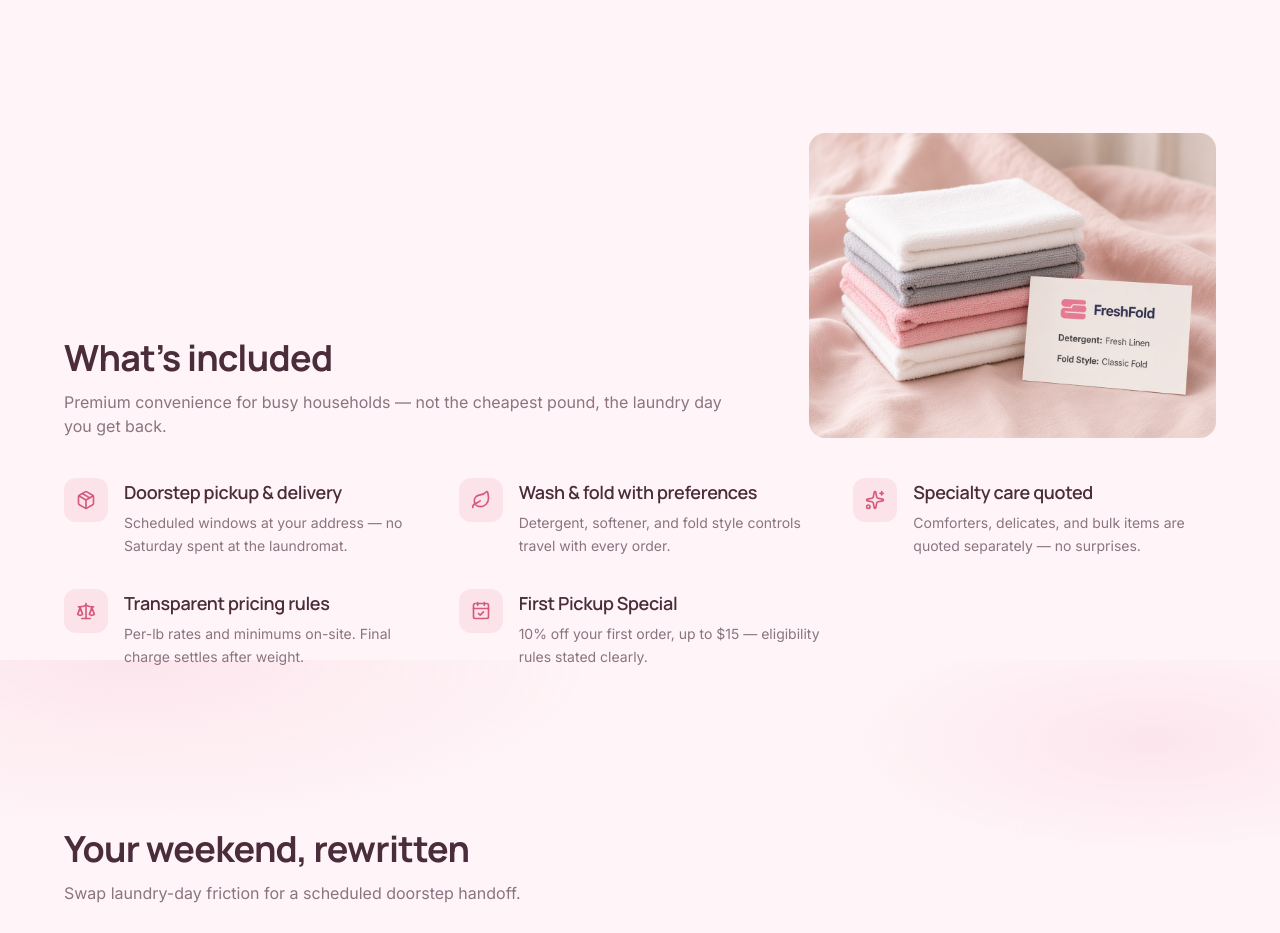
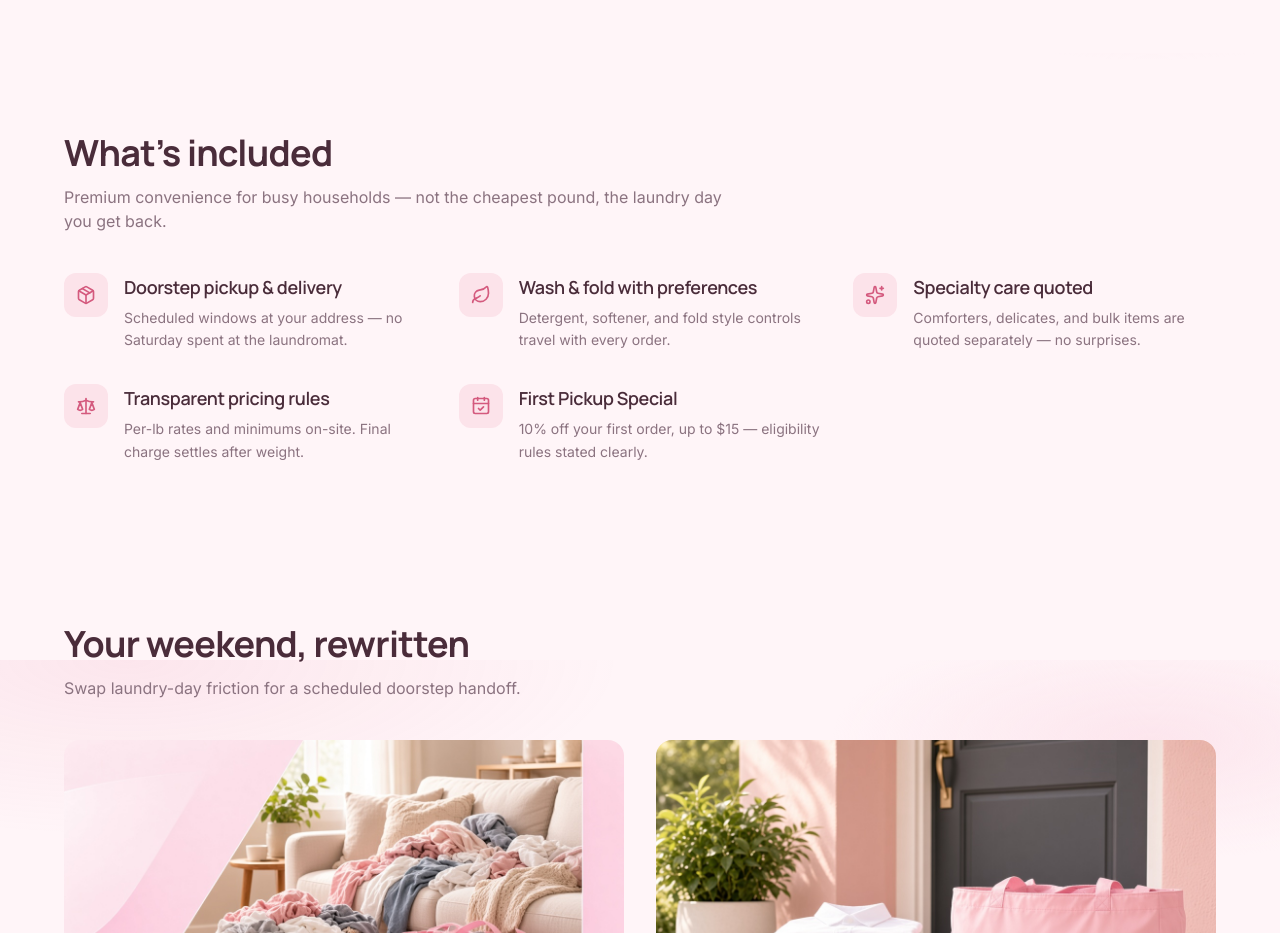
Before and after one commit to nando5990/laundry-, a React (Vite) app: page / in a window 1280 px wide. Shown: the part 3340-4273 px from the top of the page. Built offline with nearby package versions, Linux system fonts and the light colour scheme.

Commit message:
Remove photo from What’s included value stack
Keep the section text and feature list only per owner feedback.

Co-authored-by: nando5990 <nando5990@users.noreply.github.com>

```diff
--- a/src/components/marketing/ValueStack.tsx
+++ b/src/components/marketing/ValueStack.tsx
@@ -1,6 +1,4 @@
 import { CalendarCheck, Leaf, Package, Scale, Sparkles } from 'lucide-react'
-
-import { SectionMedia } from '@/components/marketing/SectionMedia'
 
 const ITEMS = [
   {
@@ -33,8 +31,6 @@ const ITEMS = [
 export function ValueStack() {
   return (
     <section className="section-pad mx-auto max-w-6xl py-16 md:py-20">
-      <div className="grid items-end gap-8 lg:grid-cols-[1.4fr_0.8fr]">
-        <div>
       <h2 className="font-display text-3xl font-bold text-navy md:text-4xl">
         What’s included
       </h2>
@@ -42,13 +38,6 @@ export function ValueStack() {
         Premium convenience for busy households — not the cheapest pound, the
         laundry day you get back.
       </p>
-        </div>
-        <SectionMedia
-          src="/images/value-preferences.jpg"
-          alt="Folded towels with detergent and fold-style preference card"
-          className="hidden aspect-[4/3] lg:block"
-        />
-      </div>
       <ul className="mt-10 grid gap-8 sm:grid-cols-2 lg:grid-cols-3">
         {ITEMS.map((item) => (
           <li key={item.title} className="flex gap-4">
```
Also changed, not shown: public/images/value-preferences.jpg (deleted). Lines whose indentation alone changed are shown as unchanged.
